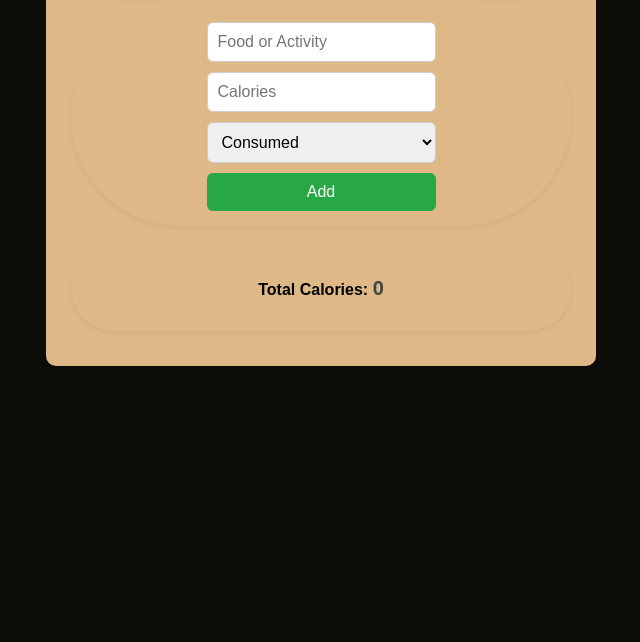
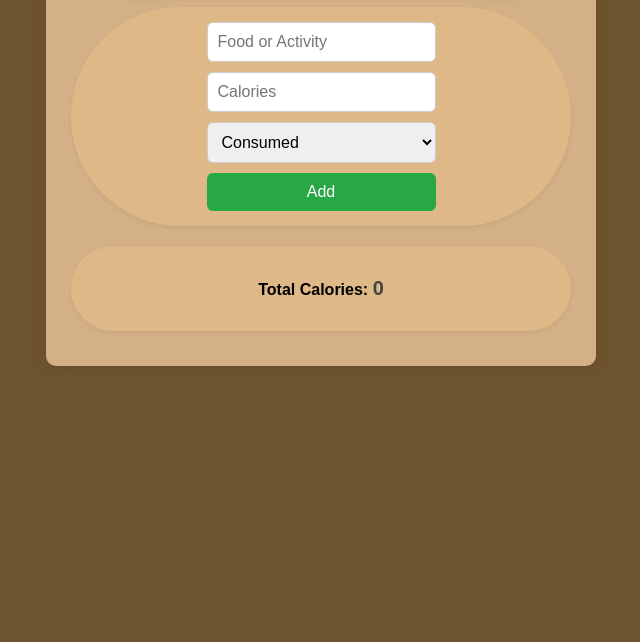
Before and after one commit to Ngosoman/Calorie, a plain HTML site: page index.html in a window 1280 px wide. Shown: the part 158-800 px from the top of the page, without its empty margins (319-959 px from the left). Drawn offline with Linux system fonts and the light colour scheme.

Commit message:
Add background color

```diff
--- a/style.css
+++ b/style.css
@@ -1,15 +1,15 @@
 body {
   font-family: Arial, sans-serif;
-  background: gold;
+  background: white;
   padding: 20px;
   margin: 0;
-  background-color: #0f0d0a;
+  background-color: #523305d5;
 }
 
 .container {
   max-width: 500px;
   margin: auto;
-  background: #deb887;
+  background: #d3b085;
   padding: 25px;
   border-radius: 10px;
   box-shadow: 0 0 15px rgba(0, 0, 0, 0.1);
```
